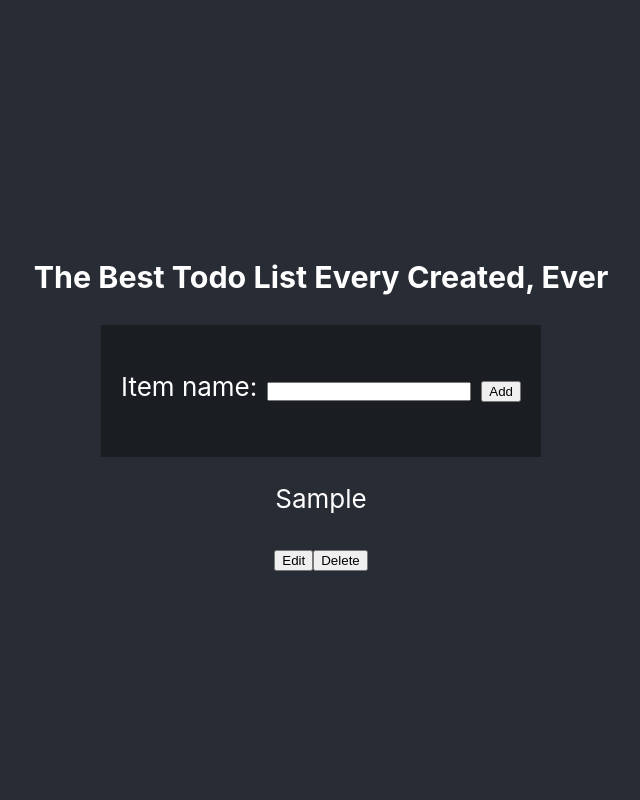
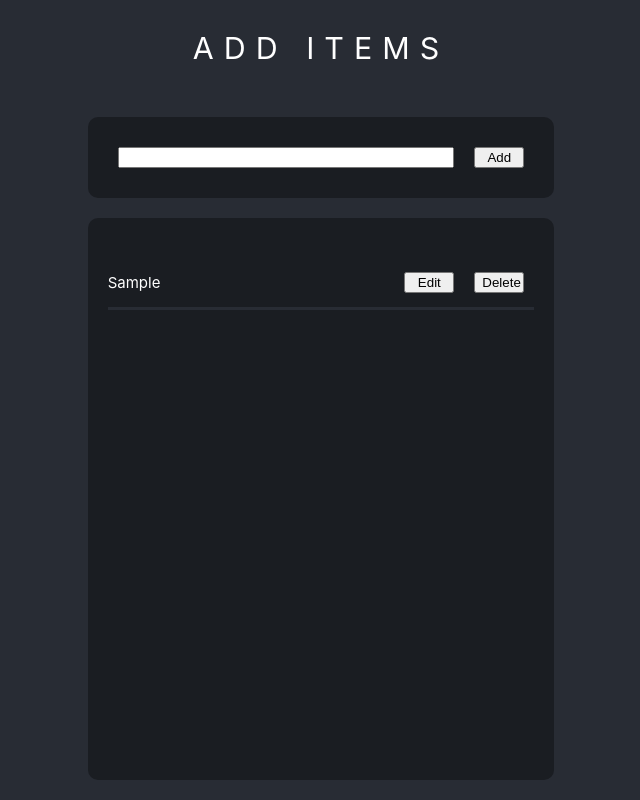
Before and after one commit to keonik/react-redux-boilerplate, a React (Create React App) app: page / in a window 1280 px wide. Both pictures are taken after typing "Sample" into the empty fields and a click on the button "Add". Shown: the whole page, without its empty margins (319-959 px from the left). Built offline with nearby package versions, Linux system fonts and the light colour scheme.

Commit message:
Style changes.

```diff
--- a/src/assets/css/App.css
+++ b/src/assets/css/App.css
@@ -18,15 +18,71 @@
   color: white;
 }
 
+#header-text {
+  font-weight: 400;
+  text-transform: uppercase;
+  letter-spacing: 10px;
+}
+
 .form-container {
   padding: 20px;
+  width: 33.333%;
+  background-color: #1a1d22;
+  justify-content: space-between;
+  display: flex;
+  align-items: center;
+  border-radius: 10px;
+  margin-top: 20px;
+}
+
+.list-container {
+  margin: 20px;
+  border-radius: 10px;
+  padding: 20px;
+  flex-direction: column;
+  width: 33.333%;
+  height: 200px;
+  flex: 1;
   background-color: #1a1d22;
   display: flex;
   align-items: center;
 }
 
+.list-item {
+  width: 100%;
+  align-items: center;
+  display: flex;
+  flex-direction: row;
+  border-bottom: 3px solid #282c34;
+  margin: 20px;
+}
+
+.list-item-name {
+  display: flex;
+  flex: 1;
+}
+
+.list-item-actions {
+  display: flex;
+}
+
 .App-link {
   color: #61dafb;
+}
+
+p {
+  font-size: 15px;
+}
+
+button {
+  margin: 10px;
+  width: 50px;
+}
+
+input {
+  margin: 10px;
+  display: flex;
+  flex: 1;
 }
 
 @keyframes App-logo-spin {
--- a/src/components/ListItem.js
+++ b/src/components/ListItem.js
@@ -6,28 +6,37 @@ const ListItem = props => {
   const [editMode, setEditMode] = useState(false)
   const [editText, setEditText] = useState(name)
 
+  function Edit() {
+    setEditMode(false)
+    editItem({ name: editText, index: index })
+  }
+
   return !editMode ? (
-    <div>
-      <p>{name}</p>
+    <div className="list-item">
+      <p className="list-item-name">{name}</p>
+      <div className="list-item-actions">
         <button onClick={() => setEditMode(true)}>Edit</button>
         <button onClick={() => deleteItem(index)}>Delete</button>
       </div>
+    </div>
   ) : (
-    <div>
+    <div className="list-item">
       <input
+        className="list-item-name"
         style={{ minWidth: "200px", margin: 10, padding: 0 }}
         type="text"
         value={editText}
         onChange={e => setEditText(e.target.value)}
       />
+      <div className="list-item-actions">
         <button
-        onClick={() => {
-          setEditMode(false)
-          editItem({ name: editText, index: index })
-        }}
+          onClick={() =>
+            editText ? Edit() : alert("Please enter a value for name.")
+          }
         >
           Save
         </button>
+      </div>
     </div>
   )
 }
--- a/src/containers/App.js
+++ b/src/containers/App.js
@@ -18,17 +18,13 @@ const App = props => {
   return (
     <div className="App">
       <header className="App-header">
-        <h3>The Best Todo List Every Created, Ever</h3>
+        <h3 id="header-text">Add Items</h3>
         <div className="form-container">
-          <p>
-            Item name:
-            <input
-              style={{ minWidth: "200px", margin: 10, padding: 0 }}
-              type="text"
-              value={itemText}
-              onChange={e => setItemText(e.target.value)}
-            />
-          </p>
+          <input
+            type="text"
+            value={itemText}
+            onChange={e => setItemText(e.target.value)}
+          />
           <button
             onClick={() =>
               itemText ? Add() : alert("Please enter a value for name.")
```
Lines whose indentation alone changed are shown as unchanged.
